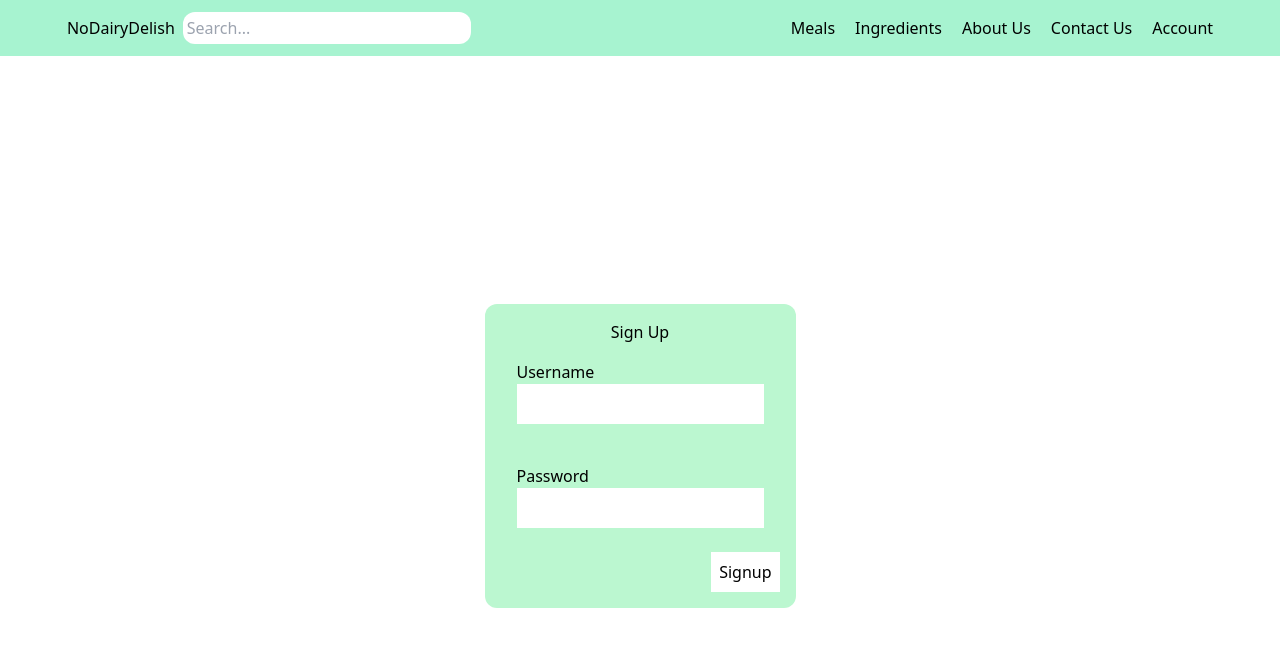
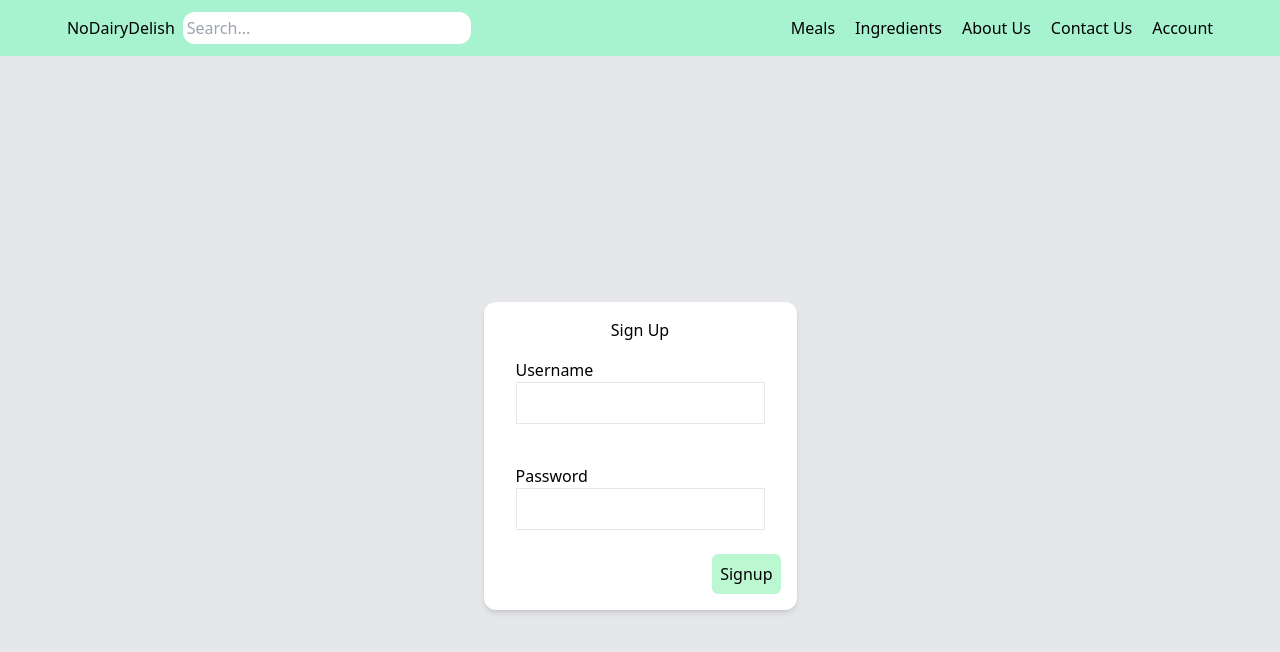
Before and after one commit to kimbencinas/no-dairy-delish, a React (Create React App) app: page /signup in a window 1280 px wide. Shown: the top 652 px of the page. Built offline with nearby package versions, Linux system fonts and the light colour scheme.

Commit message:
Add styling and border changes to sign up form

```diff
--- a/src/Pages/Signup.jsx
+++ b/src/Pages/Signup.jsx
@@ -4,10 +4,10 @@ import Navbar from '../Components/Navbar';
 function Signup() {
 
   return (
-    <div>
+    <div className="bg-gray-200">
       <Navbar />
       <div className="main-container flex items-center justify-center h-screen">
-        <div className="bg-green-200 p-4 rounded-xl">
+        <div className="bg-white p-4 rounded-xl shadow-md">
             <h2 className="text-center">Sign Up</h2>
             <form>
                 <div className="mb-2 p-4">
@@ -16,7 +16,7 @@ function Signup() {
                     </label>
                     <input
                         type="text"
-                        className="p-2"
+                        className="p-2 border"
                     />
                 </div>
                 <div className="mb-2 p-4">
@@ -25,13 +25,13 @@ function Signup() {
                     </label>
                     <input
                         type="password"
-                        className="p-2"
+                        className="p-2 border"
                     />
                 </div>
                 <div className="flex justify-end">
                     <button
                         type="submit"
-                        className="bg-white p-2">
+                        className="p-2 bg-green-200 rounded-md">
                         Signup
                     </button>
                 </div>
```
